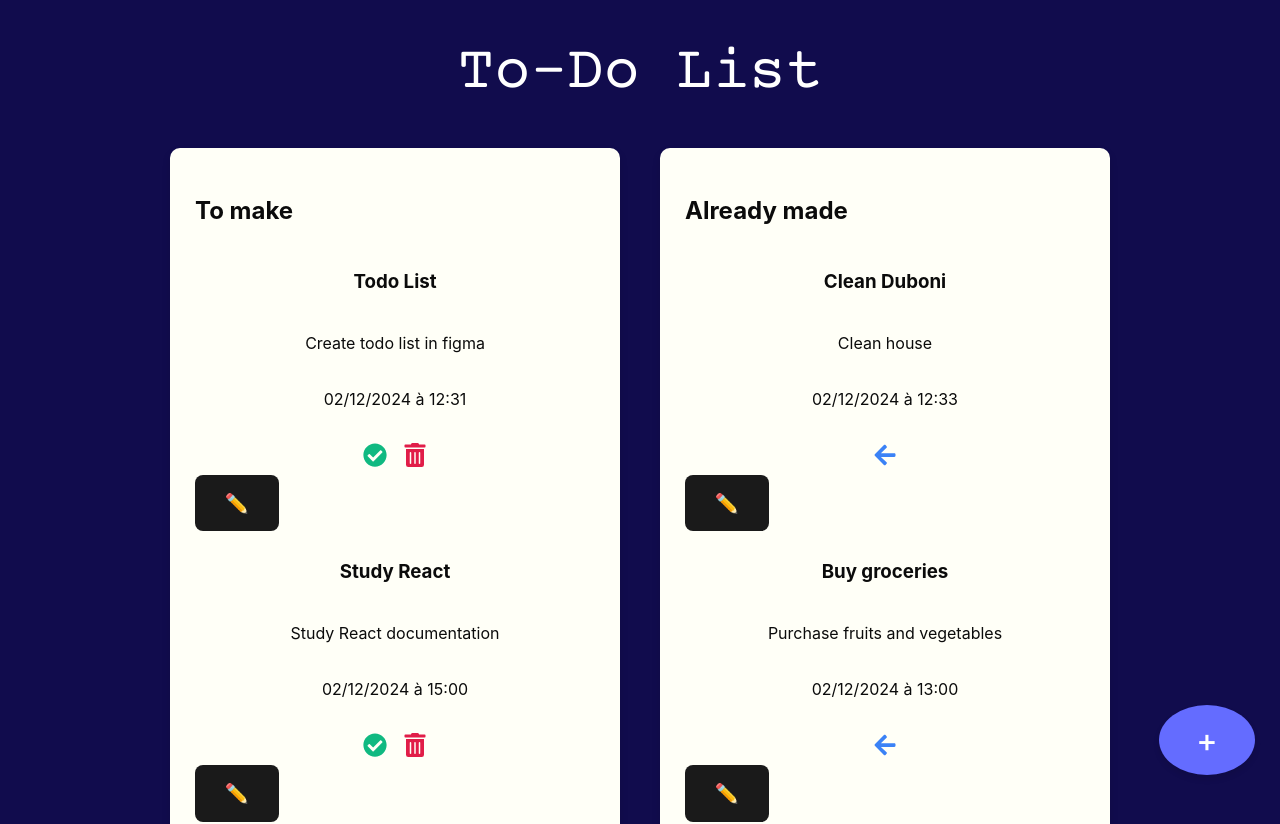
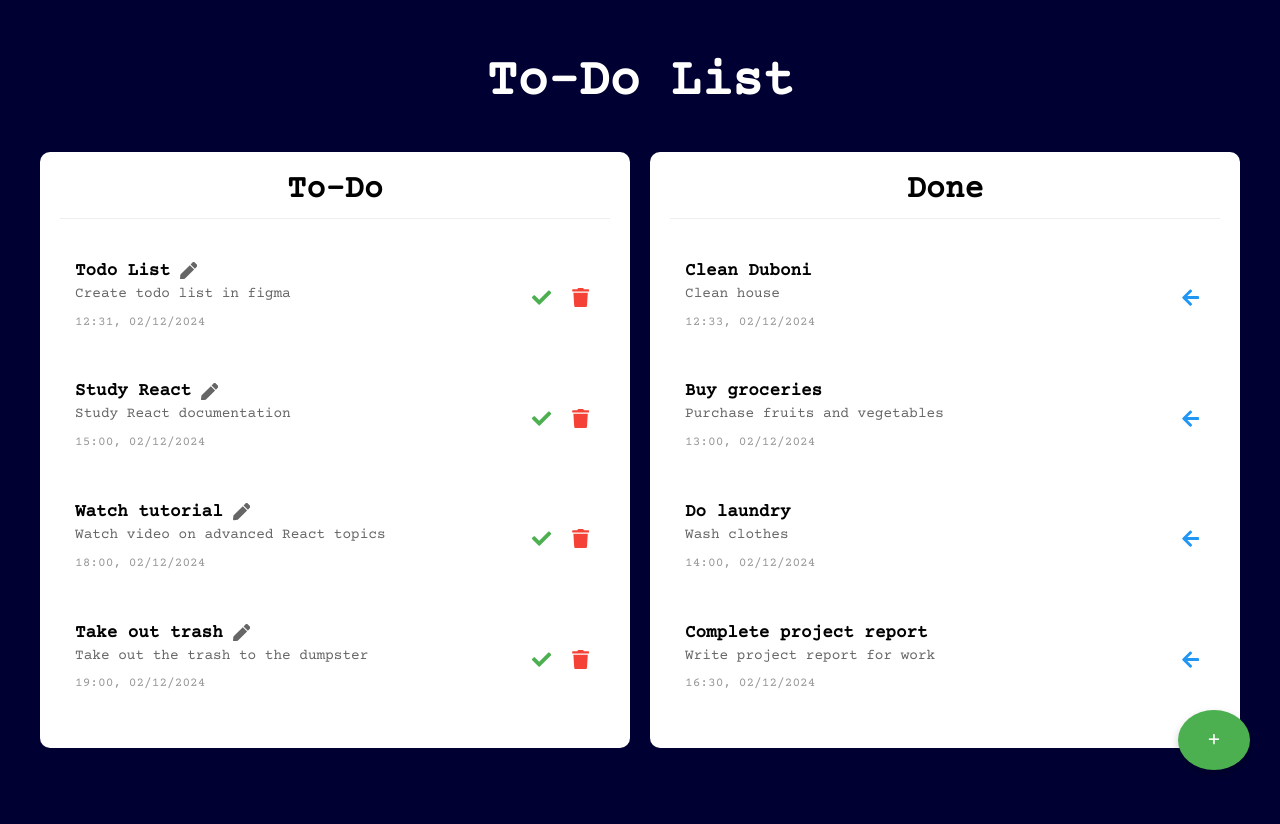
Before and after one commit to tzlan/todo_tree, a React (Vite) app: page / in a window 1280 px wide. Shown: the top 824 px of the page. Built offline with nearby package versions, Linux system fonts and the light colour scheme.

Commit message:
match figma model

```diff
--- a/src/app/App.tsx
+++ b/src/app/App.tsx
@@ -93,7 +93,7 @@ export const App: React.FC = () => {
         {/* Colonnes des tâches */}
         <div className="task-list-container">
           <TaskList
-            title="To make"
+            title="To-Do"
             tasks={taskList.filter((task) => task.status === 0)}
             onDelete={handleDelete}
             onStatusChange={handleStatusChange}
@@ -101,7 +101,7 @@ export const App: React.FC = () => {
             droppableId="todo"
           />
           <TaskList
-            title="Already made"
+            title="Done"
             tasks={taskList.filter((task) => task.status === 1)}
             onDelete={handleDelete}
             onStatusChange={handleStatusChange}
--- a/src/components/TaskItem/task-item.module.css
+++ b/src/components/TaskItem/task-item.module.css
@@ -1,97 +1,79 @@
 .taskItem {
-    width: 80%; /* Le bloc prend toute la largeur de son conteneur */
-    max-width: 800px; /* Largeur maximale pour limiter l'étalement */
-    height: auto; /* Laisse la hauteur s'adapter au contenu */
-    padding: 10; /* Espacement interne plus large horizontalement */
-    margin: 0.5rem auto; /* Centrer le bloc et espacement vertical entre les lignes */
-    display: flex; /* Gérer la disposition interne */
-    flex-direction: column;
-    justify-content: space-between; /* Écarte les éléments enfants */
-    align-items: center; /* Aligne les éléments verticalement */
+    background: #ffffff;
+    border-radius: 8px;
+    padding: 15px;
+    margin-bottom: 10px;
+    display: flex;
+    align-items: center;
+    gap: 10px;
 }
 
-
-.container {
-    display: flex;
-    flex-direction: column; /* Empile les blocs verticalement */
-    align-items: center; /* Centre les blocs horizontalement */
-    gap: 1rem; /* Espacement vertical entre les blocs */
-    padding: 1rem; /* Ajoute de l'espace autour du conteneur */
-    width: 100%; /* Utilise toute la largeur disponible */
-    max-width: 900px; /* Largeur maximale du conteneur */
-    margin: 0 auto; /* Centre le conteneur sur la page */
+.taskContent {
+    flex: 1;
 }
 
-.taskItem:hover {
-    box-shadow: 0 4px 10px rgba(0, 0, 0, 0.2);
+.taskTitle {
+    color: #000000;
+    font-size: 1.1em;
+    margin: 0;
+}
+
+.taskDescription {
+    color: #666666;
+    font-size: 0.9em;
+    margin: 5px 0;
+}
+
+.taskDate {
+    color: #999999;
+    font-size: 0.8em;
 }
 
 .actions {
     display: flex;
-    gap: 1rem;
-    margin-top: 1rem;
-    justify-content: center; /* Centre les icônes horizontalement */
-    flex-wrap: wrap; /* Permet de passer les icônes à la ligne si nécessaire */
+    gap: 10px;
 }
 
-.checkIcon,
-.backIcon,
-.deleteIcon {
-    font-size: 1.5rem;
+.actionButton {
+    background: none;
+    border: none;
     cursor: pointer;
-    transition: transform 0.2s, opacity 0.2s;
+    padding: 5px;
 }
 
 .checkIcon {
-    color: #10b981; /* Vert pour "fait" */
+    color: #4CAF50;
+}
+
+.deleteIcon {
+    color: #f44336;
 }
 
 .backIcon {
-    color: #3b82f6; /* Bleu pour "retour" */
+    color: #2196F3;
 }
 
-.deleteIcon {
-    color: #e11d48; /* Rouge pour "supprimer" */
+.titleRow {
+    display: flex;
+    align-items: center;
+    gap: 10px;
 }
 
-.checkIcon:hover,
-.backIcon:hover,
-.deleteIcon:hover {
-    transform: scale(1.2);
-    opacity: 0.8;
+.editButton {
+    background: none;
+    border: none;
+    padding: 0;
+    cursor: pointer;
+    display: flex;
+    align-items: center;
 }
 
-/* Styles responsives */
-@media (max-width: 768px) {
-    .taskItem {
-        padding: 0.8rem;
-        font-size: 0.9rem;
-    }
-
-    .actions {
-        gap: 0.8rem;
-    }
-
-    .checkIcon,
-    .backIcon,
-    .deleteIcon {
-        font-size: 1.2rem;
-    }
+.editIcon {
+    color: #666666;
+    font-size: 0.9em;
+    transition: color 0.2s;
 }
 
-@media (max-width: 480px) {
-    .taskItem {
-        padding: 0.6rem;
-        font-size: 0.8rem;
-    }
-
-    .actions {
-        gap: 0.5rem;
-    }
-
-    .checkIcon,
-    .backIcon,
-    .deleteIcon {
-        font-size: 1rem;
-    }
+.editIcon:hover {
+    color: #000000;
 }
--- a/src/components/TaskItem/task-item.tsx
+++ b/src/components/TaskItem/task-item.tsx
@@ -1,45 +1,57 @@
 import { Task } from "../../data/tasks";
 import styles from "./task-item.module.css";
-import { FaTrashAlt, FaCheckCircle, FaArrowLeft } from "react-icons/fa";
+import { FaCheck, FaTrash, FaArrowLeft, FaPen } from "react-icons/fa";
 
 interface TaskItemProps {
     task: Task;
     onDelete: (id: number) => void;
     onStatusChange: (id: number) => void;
+    onEdit: (task: Task) => void;
 }
 
-const TaskItem: React.FC<TaskItemProps> = ({ task, onDelete, onStatusChange }) => {
+const TaskItem: React.FC<TaskItemProps> = ({ task, onDelete, onStatusChange, onEdit }) => {
     return (
         <div className={styles.taskItem}>
-            <h3>{task.title}</h3>
-            <p>{task.description}</p>
-            <p>
-                {task.date} à {task.heure}
-            </p>
-
+            <div className={styles.taskContent}>
+                <div className={styles.titleRow}>
+                    <h3 className={styles.taskTitle}>{task.title}</h3>
+                    {task.status === 0 && (
+                        <button
+                            className={styles.editButton}
+                            onClick={() => onEdit(task)}
+                        >
+                            <FaPen className={styles.editIcon} />
+                        </button>
+                    )}
+                </div>
+                <p className={styles.taskDescription}>{task.description}</p>
+                <p className={styles.taskDate}>
+                    {task.heure}, {task.date}
+                </p>
+            </div>
             <div className={styles.actions}>
-                {/* Icône pour marquer comme terminé ou revenir */}
                 {task.status === 0 ? (
-                    <FaCheckCircle
-                        className={styles.checkIcon}
+                    <>
+                        <button
+                            className={styles.actionButton}
+                            onClick={() => onStatusChange(task.id)}
+                        >
+                            <FaCheck className={styles.checkIcon} />
+                        </button>
+                        <button
+                            className={styles.actionButton}
+                            onClick={() => onDelete(task.id)}
+                        >
+                            <FaTrash className={styles.deleteIcon} />
+                        </button>
+                    </>
+                ) : (
+                    <button
+                        className={styles.actionButton}
                         onClick={() => onStatusChange(task.id)}
-                        title="Finish"
-                    />
-                ) : (
-                    <FaArrowLeft
-                        className={styles.backIcon}
-                        onClick={() => onStatusChange(task.id)}
-                        title="Back to make"
-                    />
-                )}
-
-
-                {task.status === 0 && (
-                    <FaTrashAlt
-                        className={styles.deleteIcon}
-                        onClick={() => onDelete(task.id)}
-                        title="Delete the task"
-                    />
+                    >
+                        <FaArrowLeft className={styles.backIcon} />
+                    </button>
                 )}
             </div>
         </div>
--- a/src/components/TaskList/task-list.tsx
+++ b/src/components/TaskList/task-list.tsx
@@ -24,7 +24,7 @@ const TaskList: React.FC<TaskListProps> = ({
   return (
 
     <div className="task-list">
-      <h2>{title}</h2>
+      <h2 style={{textAlign: "center", fontWeight: "bolder", fontSize: "2em"}}>{title}</h2>
       <Droppable droppableId={droppableId}>
         {(provided) => (
           <div ref={provided.innerRef} {...provided.droppableProps}>
@@ -44,13 +44,8 @@ const TaskList: React.FC<TaskListProps> = ({
                       task={task}
                       onDelete={onDelete}
                       onStatusChange={onStatusChange}
+                      onEdit={onEdit}
                     />
-                    <button
-                      className="edit-task-button"
-                      onClick={() => onEdit(task)} // Appeler la fonction d'édition avec la tâche
-                    >
-                      ✏️
-                    </button>
                   </div>
                 )}
               </Draggable>
--- a/src/index.css
+++ b/src/index.css
@@ -1,35 +1,24 @@
 @import url('https://fonts.googleapis.com/css2?family=Courier+Prime&display=swap');
 
 :root {
-  font-family: Inter, system-ui, Avenir, Helvetica, Arial, sans-serif;
-  line-height: 1.5;
-  font-weight: 400;
-  color-scheme: light dark;
-  color: rgba(255, 255, 255, 0.87);
-  background-color: #242424;
-  font-synthesis: none;
-  text-rendering: optimizeLegibility;
-  -webkit-font-smoothing: antialiased;
-  -moz-osx-font-smoothing: grayscale;
+  font-family: 'Courier Prime', monospace;
+  background-color: #000033;
+  color: #ffffff;
 }
 
 body {
   margin: 0;
-  color: #0b0b0b;
-  display: flex;
-  place-items: center;
-  min-width: 320px;
+  padding: 20px;
   min-height: 100vh;
-  background-color: #110c4d; /* Fond sombre */
-  flex-direction: column; /* Centrer le contenu */
+  background-color: #000033;
 }
 
 h1 {
-  font-size: 3.8em; /* Augmentation de la taille */
-  line-height: 1.1;
-  color: #ffffff;
+  font-size: 3.2em;
   text-align: center;
   font-family: 'Courier Prime', monospace;
+  color: #ffffff;
+  margin-bottom: 40px;
 }
 
 button {
@@ -151,43 +140,46 @@ button:focus-visible {
 /* Bouton "+" */
 .add-task-button {
   position: fixed;
-  bottom: 25px; /* Déplacement du bouton légèrement plus bas */
-  right: 25px; /* Déplacement du bouton légèrement plus à droite */
-  width: 70px; /* Taille du bouton "+" agrandie */
-  height: 70px;
-  background-color: #646cff;
+  bottom: 30px;
+  right: 30px;
+  width: 60px;
+  height: 60px;
+  border-radius: 50%;
+  background-color: #4CAF50;
   color: white;
-  font-size: 32px; /* Augmentation de la taille de la police */
+  font-size: 24px;
   border: none;
-  border-radius: 50%;
   cursor: pointer;
   display: flex;
   align-items: center;
   justify-content: center;
-  box-shadow: 0 4px 6px rgba(0, 0, 0, 0.1);
-  transition: background-color 0.3s;
+  box-shadow: 0 4px 8px rgba(0,0,0,0.2);
+  transition: transform 0.2s;
 }
 
 .add-task-button:hover {
-  background-color: #535bf2;
+  transform: scale(1.1);
 }
 
 .task-list-container {
-  display: flex; /* Flexbox pour aligner les colonnes côte à côte */
-  flex-direction: row; /* Aligne les colonnes horizontalement */
-  gap: 40px; /* Augmentation de l'espacement entre les colonnes */
-  width: 100%; /* S'étend sur toute la largeur disponible */
-  max-width: 100%; /* Limite la largeur pour éviter un étirement excessif */
-  box-sizing: border-box; /* Inclut le padding et les bordures */
+  display: flex;
+  gap: 20px;
+  max-width: 1200px;
+  margin: 0 auto;
 }
 
-.task-list-container > div {
-  flex: 1; /* Assure que les colonnes prennent un espace égal */
-  background-color: #fffff7; /* Fond blanc pour chaque colonne */
-  border-radius: 10px; /* Coins arrondis */
-  box-shadow: 0 4px 8px rgba(0, 0, 0, 0.1); /* Ombre pour un effet visuel */
-  padding: 25px; /* Augmentation de l'espace interne */
-  min-width: 400px; /* Largeur minimale des blocs augmentée */
-  max-width: 55%; /* Largeur maximale des blocs augmentée */
-  height: auto;
+.task-list {
+  flex: 1;
+  background: #ffffff;
+  border-radius: 10px;
+  padding: 20px;
+  min-height: 400px;
 }
+
+.task-list h2 {
+  color: #000000;
+  font-family: 'Courier Prime', monospace;
+  border-bottom: 1px solid #eee;
+  padding-bottom: 10px;
+  margin-top: 0;
+}
```
Also changed, not shown: 1 other file (tests, documents, lock files or other folders).
